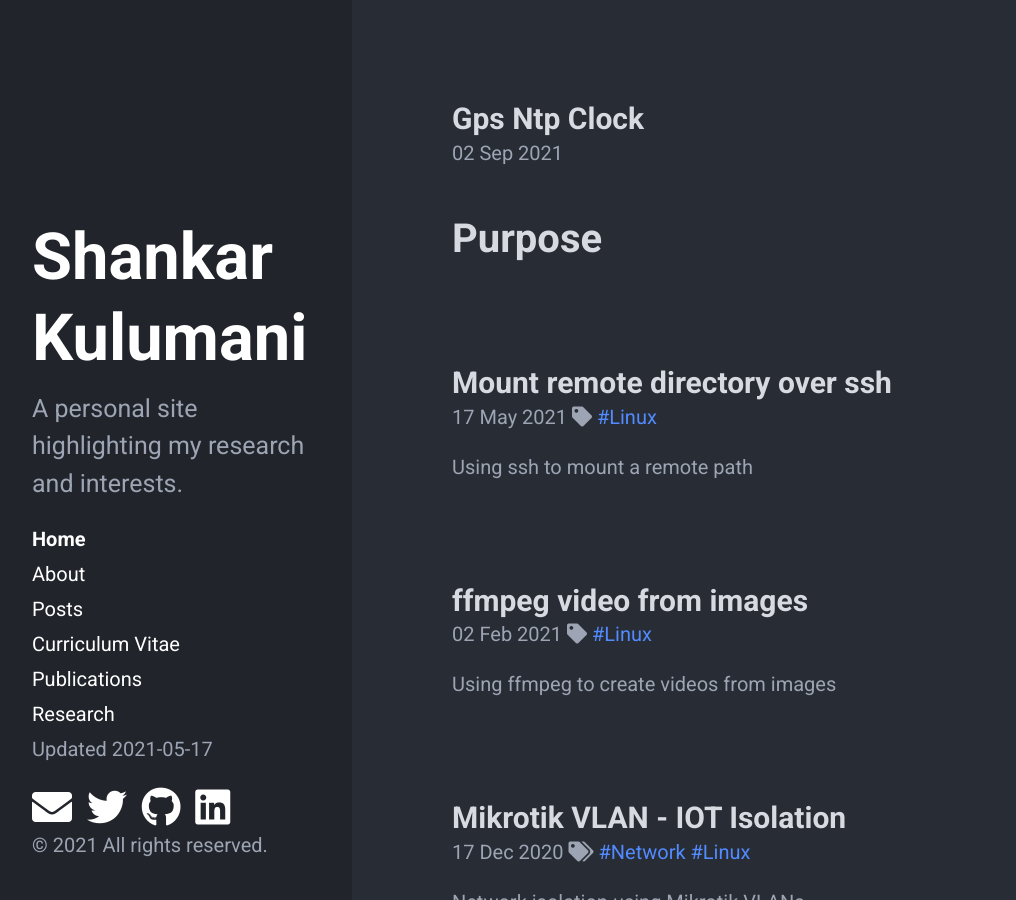
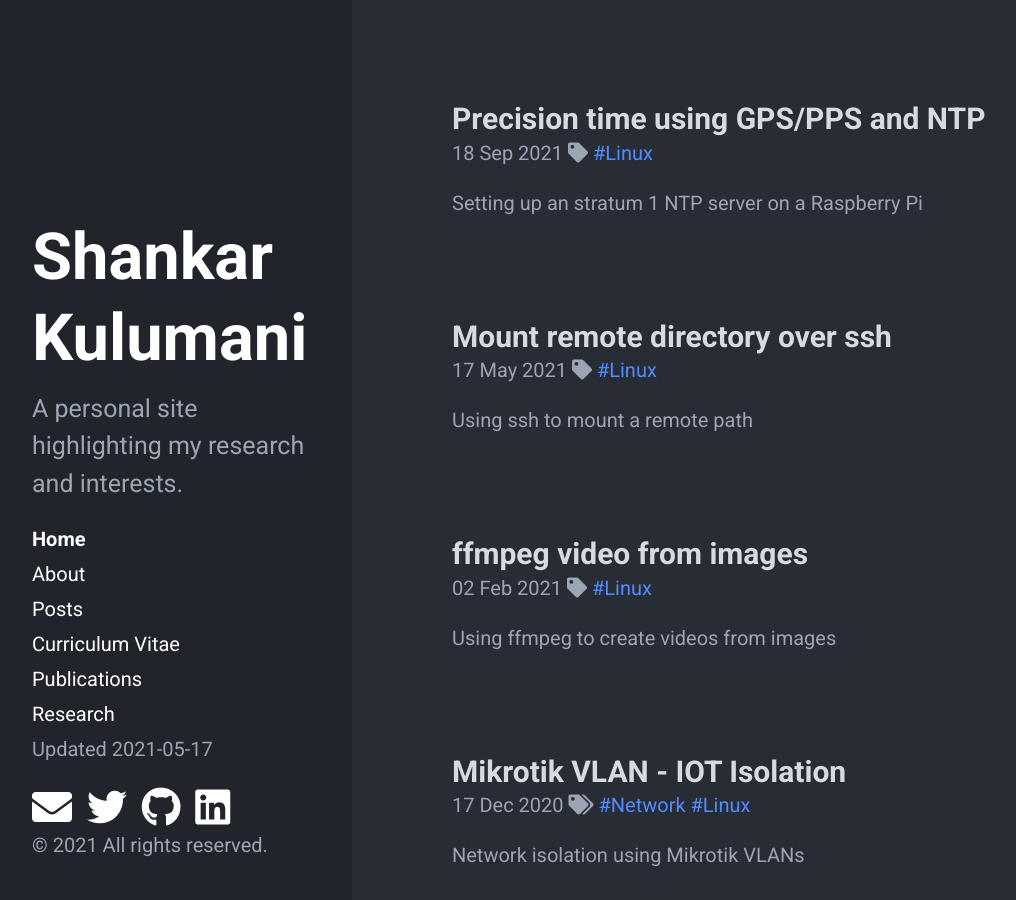
Before and after one commit to skulumani/skulumani.github.io, a Jekyll site: the page built from index.html, in a window 1280 px wide and 900 px high. Shown: the whole window, without its empty margins (8-1024 px from the left). Built offline with Jekyll 4.4.1, drawn with Linux system fonts in a browser that asks for light colours; nearby versions of some CDN libraries; the list of posts is cut into pages by our own code.

Commit message:
Update topmatter

```diff
--- a/_posts/2021-09-02-gps-ntp-clock.md
+++ b/_posts/2021-09-02-gps-ntp-clock.md
@@ -1,6 +1,14 @@
-
+---
+layout: post
+title: "Precision time using GPS/PPS and NTP"
+date: 2021-09-18
+tags: [linux]
+excerpt: "Setting up an stratum 1 NTP server on a Raspberry Pi"
+published: true
+---
 # Purpose
 
+Need accurate time
 # Parts List
 
 |-------|----------------|
@@ -215,8 +223,19 @@ which should show the 1 minute load
 There are lots of OIDs some examples are below
 
 * 1 minute CPU Load: `1.3.6.1.4.1.2021.10.1.3.1`
-*
+* 5 minute CPU Load: `1.3.6.1.4.1.2021.10.1.3.2`
+* 15 minute CPU Load: `1.3.6.1.4.1.2021.10.1.3.3`
+* Idle CPU Time (%): `1.3.6.1.4.1.2021.11.11.0`
+* Total RAM: `1.3.6.1.4.1.2021.4.5.0`
+* Total RAM used: `1.3.6.1.4.1.2021.4.6.0`
+* Total RAM free: `1.3.6.1.4.1.2021.4.11.0`
+* Total disk/partition size (kbytes): `1.3.6.1.4.1.2021.9.1.6.1`
+* Available space on disk: `1.3.6.1.4.1.2021.9.1.7.1`
+* Used space on disk: `1.3.6.1.4.1.2021.9.1.8.1`
+
 # MRTG
+
+# Basic Apache2 webserver
 
 # Reference
 
```
